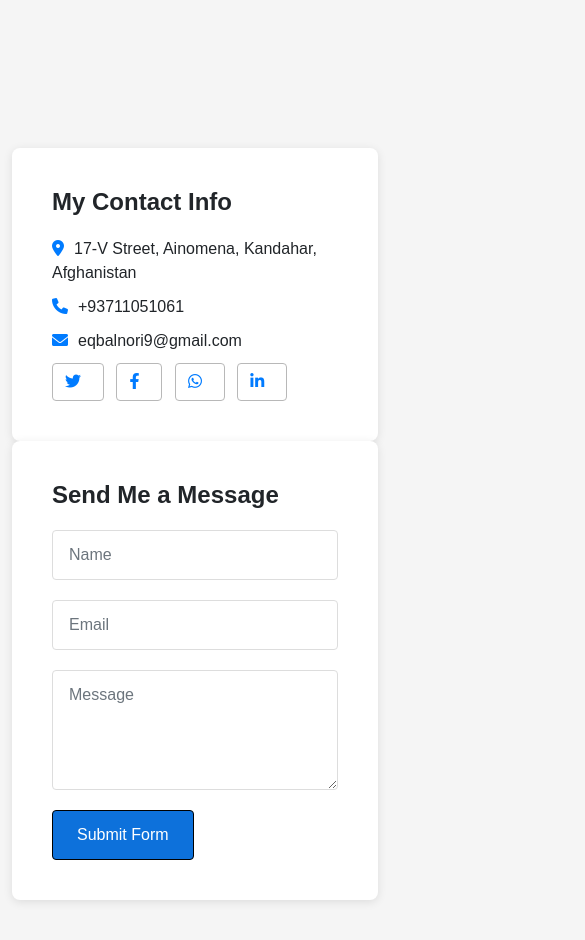
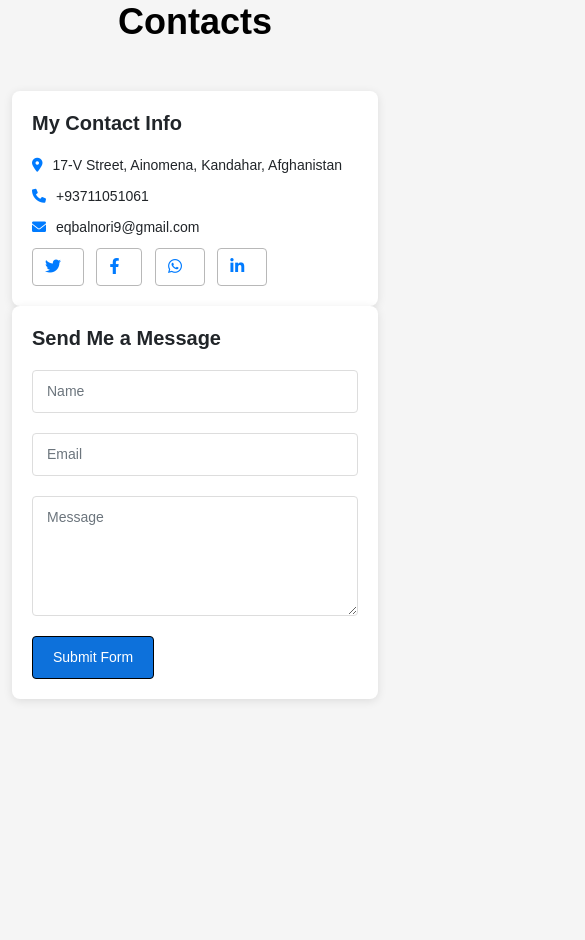
Before and after one commit to Maiwandnoori813/Eqbal-atempt-1, a plain HTML site: page CONTACT.HTML in a window 390 px wide. Shown: the top 940 px of the page, 585 px wide, since content can reach past the window. After the commit the page ends 844 px from the top, so only its background shows below. Drawn offline with nearby package versions, Linux system fonts and the light colour scheme.

Commit message:
Update CONTACT.HTML

```diff
--- a/CONTACT.HTML
+++ b/CONTACT.HTML
@@ -91,6 +91,56 @@
   font-family: sans-serif;
   margin-left: 600px;
 }
+/* Responsive Styles */
+
+/* Medium Devices (Tablets) */
+@media (max-width: 991.98px) {
+    .contact-section {
+        padding: 60px 0;
+    }
+
+    .contact-info,
+    .contact-form {
+        padding: 30px;
+    }
+
+    .contact-info h3,
+    .contact-form h3 {
+        font-size: 20px;
+    }
+
+    .contact-info p {
+        font-size: 14px;
+    }
+
+    .contact-form .form-control {
+        font-size: 14px;
+        padding: 10px 14px;
+    }
+
+    .contact-form button {
+        font-size: 14px;
+        padding: 10px 20px;
+    }
+}
+
+/* Small Devices (Phones) */
+@media (max-width: 767.98px) {
+    .contact-section {
+        padding: 40px 0;
+    }
+
+    .contact-info,
+    .contact-form {
+        padding: 20px;
+    }
+
+    .h1con {
+        font-size: 36px;
+        margin-left: 0;
+        text-align: center;
+    }
+}
     </style>
 </head>
 <body>
```
